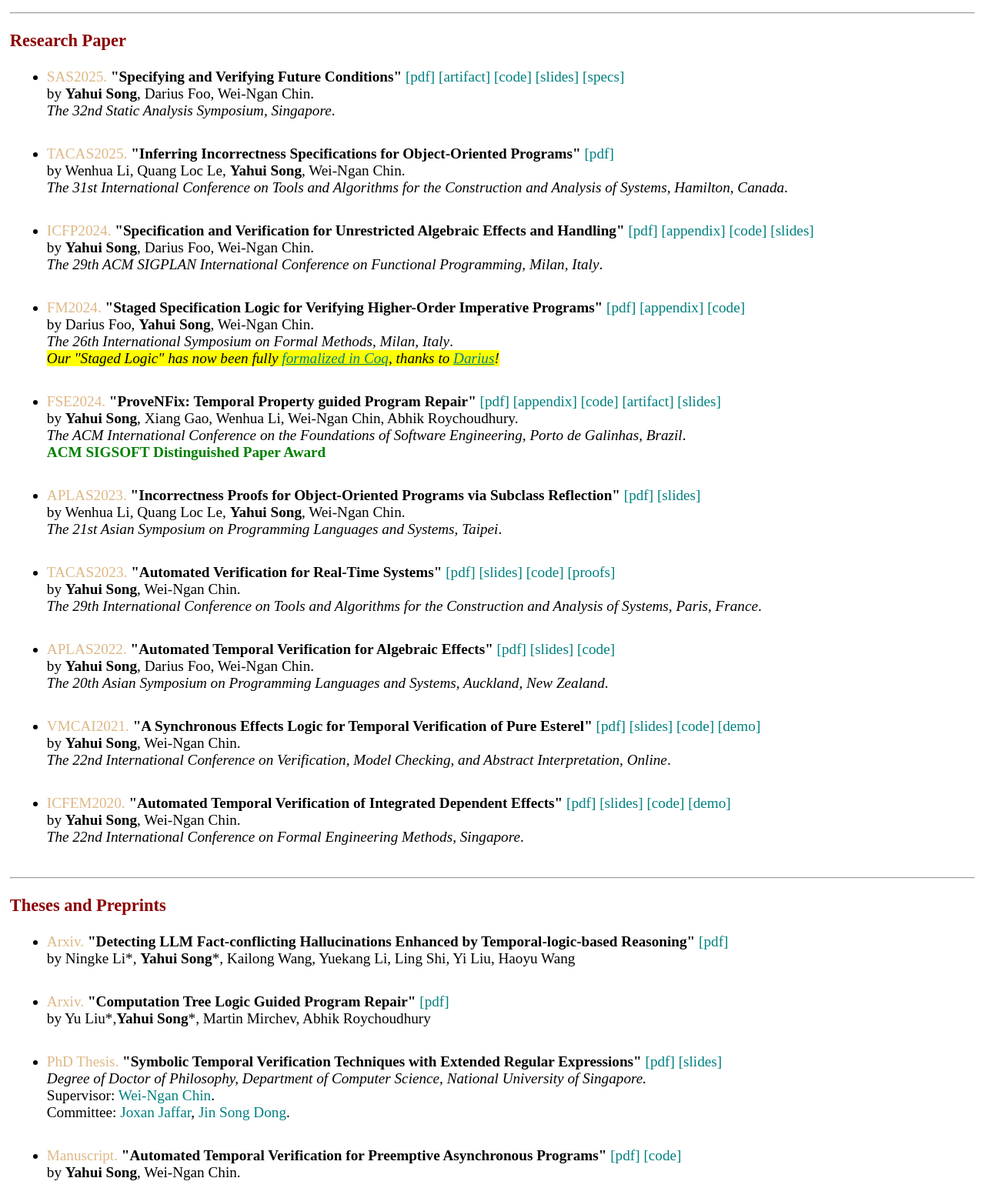
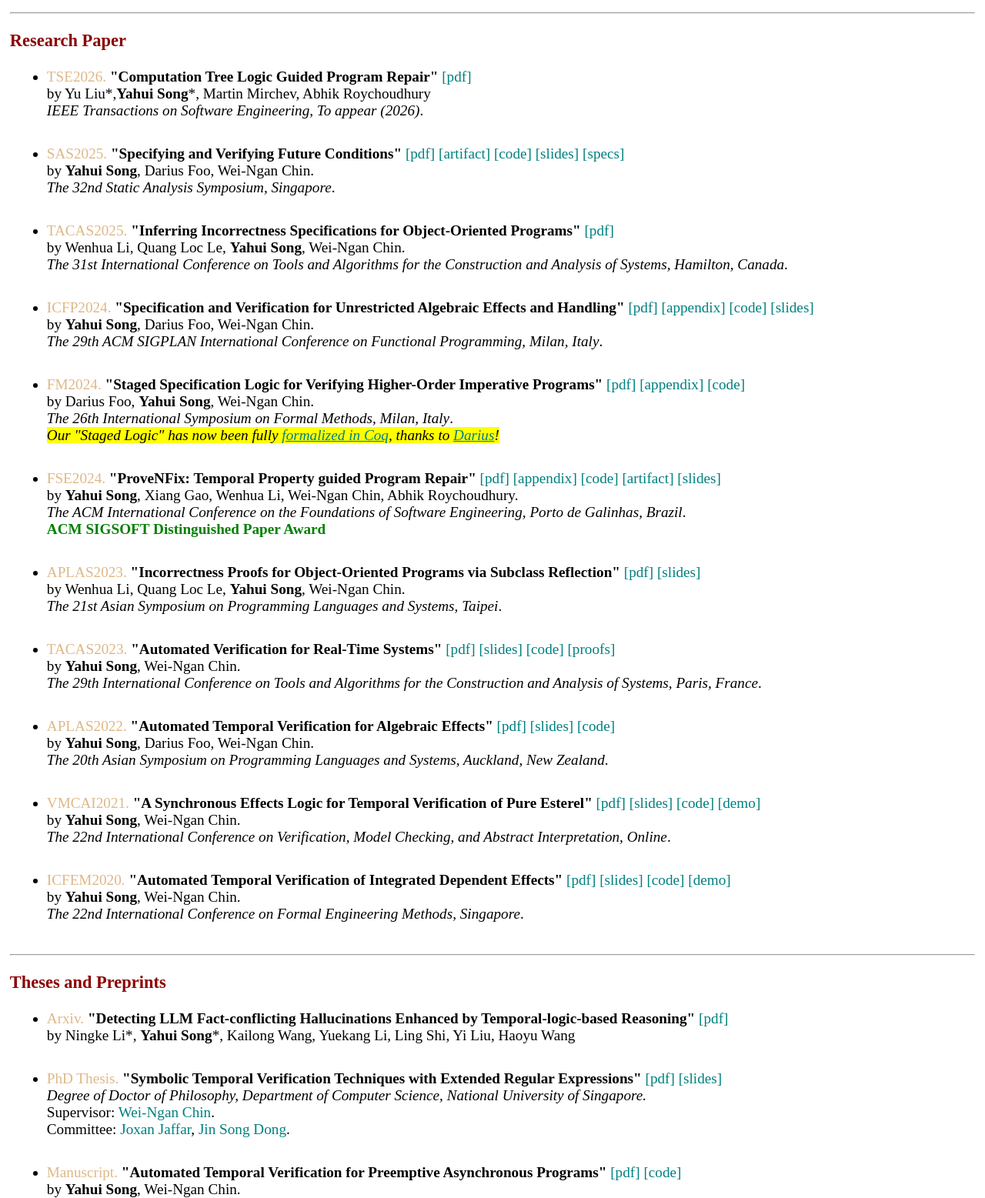
Before and after one commit to songyahui/songyahui.github.io, a plain HTML site: page index.html in a window 1280 px wide. Shown: the part 661-2218 px from the top of the page at 77% size. Drawn offline with Linux system fonts and the light colour scheme.

Commit message:
added TSE CTL accepted paper

```diff
--- a/index.html
+++ b/index.html
@@ -184,6 +184,19 @@ My research interests are: specification and verification, program analyses, aut
   <hr>
   <h3 style="color:darkred">Research Paper</h3>
   <ul type="disc">
+
+      <li  style="margin-bottom:10px;">
+    <a style="color:burlywood;text-decoration:none;">TSE2026.</a>
+    <strong>"Computation Tree Logic Guided Program Repair"</strong>
+    <a style="text-decoration:none;", href= "TSE_Datalog_Temporal_Repair.pdf">[pdf]</a>
+    </br>
+    by Yu Liu*,<b>Yahui Song</b>*, Martin Mirchev, Abhik Roychoudhury  <br>
+          <i>IEEE Transactions on Software Engineering, To appear (2026)</i>.
+
+    <br><br>
+
+    </li>
+
 
         <li  style="margin-bottom:10px;">
       <a style="color:burlywood;text-decoration:none;", href="https://2025.splashcon.org/home/sas-2025">SAS2025.</a>
@@ -395,14 +408,7 @@ My research interests are: specification and verification, program analyses, aut
 
     </li>
 
-  <li  style="margin-bottom:10px;">
-    <a style="color:burlywood;text-decoration:none;">Arxiv.</a>
-    <strong>"Computation Tree Logic Guided Program Repair"</strong>
-    <a style="text-decoration:none;", href= "https://arxiv.org/abs/2502.15344">[pdf]</a>
-    </br>
-    by Yu Liu*,<b>Yahui Song</b>*, Martin Mirchev, Abhik Roychoudhury  <br><br>
 
-    </li>
 
 
       <li  style="margin-bottom:10px;">
```
Also changed, not shown: 1 other file.
